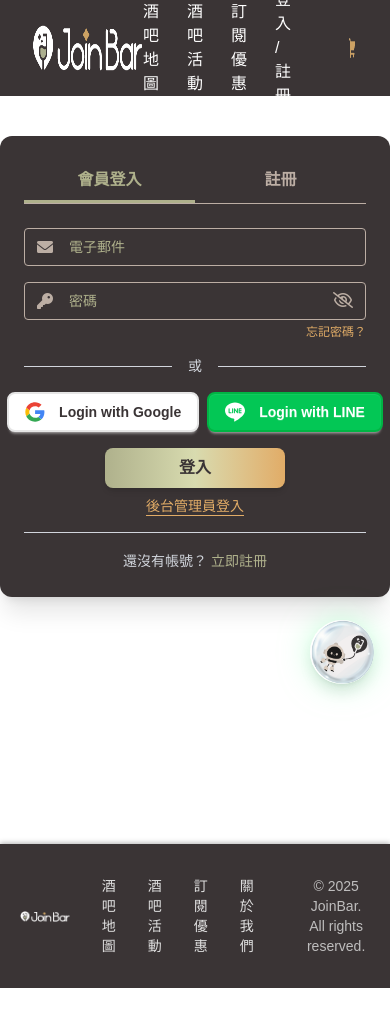
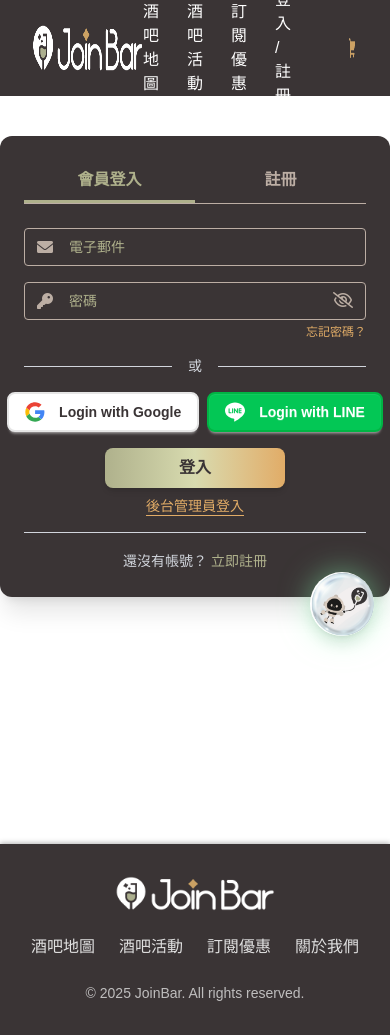
Before and after one commit to JoinBar-project/joinbar-frontend, a Vue app: page /login in a window 390 px wide. Before the commit the page ends 988 px from the top, so only its background shows below. Built offline with nearby package versions, Linux system fonts and the light colour scheme; no server answers.

Commit message:
feat: add mobile RWD support for footer

```diff
--- a/src/components/Footer.vue
+++ b/src/components/Footer.vue
@@ -34,7 +34,10 @@
 }
 
 .footer-content {
-  @apply flex items-center justify-between gap-8 mx-auto;
+  @apply flex flex-col items-center justify-center gap-6 mx-auto text-center;
+
+  /* 桌面版橫向排列 */
+  @apply md:flex-row md:justify-between md:items-center md:text-left md:gap-8;
 }
 
 .footer-logo img {
@@ -43,7 +46,10 @@
 }
 
 .footer-links {
-  @apply flex gap-8;
+  @apply flex flex-wrap justify-center gap-6 text-base;
+
+  /* 桌面版靠左排列 */
+  @apply md:justify-start;
 }
 
 .footer-links a {
@@ -54,19 +60,10 @@
   @apply text-white;
 }
 
-.footer-socials {
-  @apply flex gap-4;
-}
+.copyright {
+  @apply text-sm opacity-80 max-w-[300px];
 
-.footer-socials a {
-  @apply text-xl transition-all duration-300 ease-in-out p-2;
-}
-
-.footer-socials a:hover {
-  @apply text-white bg-white/20 -translate-y-0.5;
-}
-
-.copyright {
-  @apply text-center text-sm opacity-80 mx-auto max-w-[300px] pl-4;
+  /* 手機置中、桌面靠右 */
+  @apply text-center md:text-right;
 }
 </style>
--- a/src/components/JoinBot.vue
+++ b/src/components/JoinBot.vue
@@ -1,13 +1,10 @@
 <template>
   <div :class="[
-    'fixed z-50 flex flex-row-reverse items-end gap-2 transition-all duration-300',
-    // 桌面版
-    'md:bottom-8 md:right-8',
-    // 手機版位置調整
-    'md:bottom-8 md:right-8',
-    'max-md:bottom-4 max-md:right-4',
-    isOverlappingFooter ? 'mb-24 max-md:mb-36' : ''
-  ]">
+  'fixed z-50 flex flex-row-reverse items-end gap-2 transition-all duration-300',
+  isOverlappingFooter
+    ? 'md:bottom-24 max-md:bottom-52 right-4'
+    : 'md:bottom-8 max-md:bottom-8 right-4'
+]">
 
     <button @click="toggleChat"
     :class="[
```
